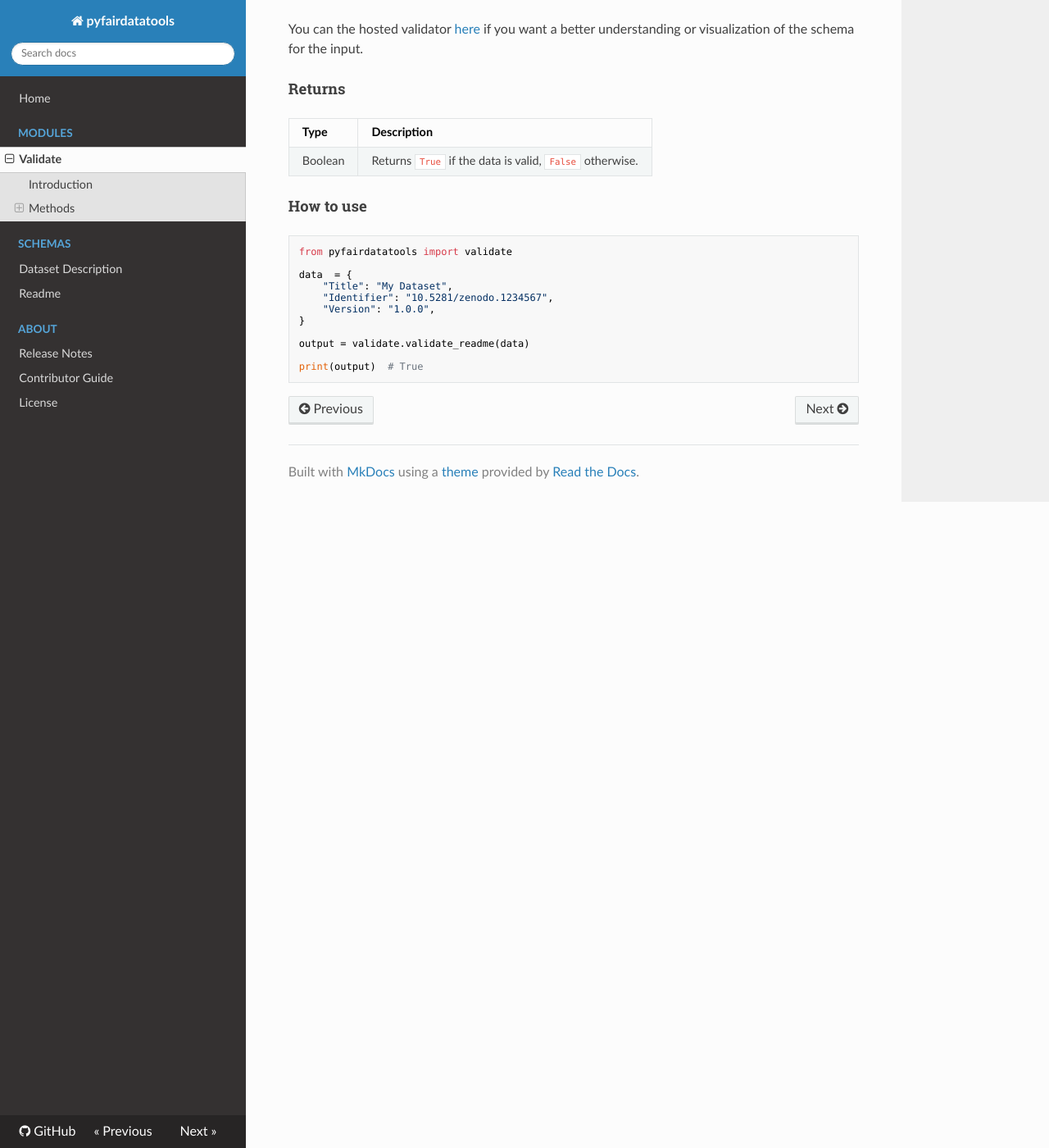
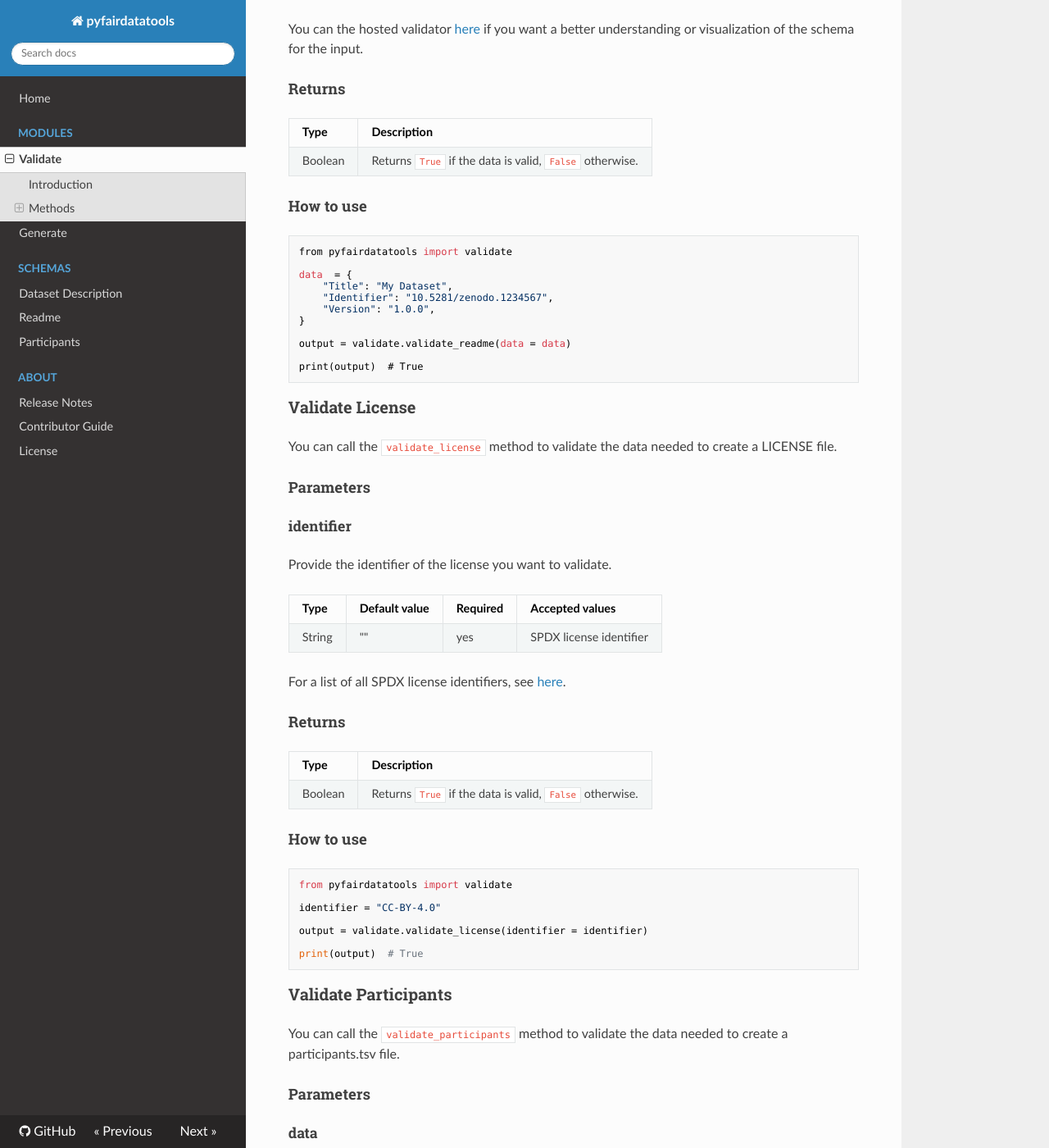
Before and after one commit to AI-READI/pyfairdatatools, an MkDocs documentation site: the page built from docs/modules/validate.md, in a window 1280 px wide and 1400 px high, scrolled down 1851 px. Shown: the whole window at 82% size. Built offline with MkDocs 1.6.1, drawn with Linux system fonts in a browser that asks for light colours; nearby versions of some CDN libraries; some of the changed text lies outside the part shown.

````diff
--- a/docs/modules/validate.md
+++ b/docs/modules/validate.md
@@ -51,7 +51,7 @@
     "IdentifierType": "DOI"
 }
 
-output = validate.validate_dataset_description(data)
+output = validate.validate_dataset_description(data = data)
 
 print(output)  # True
 ```
@@ -91,7 +91,81 @@
     "Version": "1.0.0",
 }
 
-output = validate.validate_readme(data)
+output = validate.validate_readme(data = data)
 
 print(output)  # True
 ```
+
+### Validate License
+
+You can call the `validate_license` method to validate the data needed to create a LICENSE file.
+
+#### Parameters
+
+##### identifier
+
+Provide the identifier of the license you want to validate.
+
+| Type   | Default value | Required | Accepted values         |
+| ------ | ------------- | -------- | ----------------------- |
+| String | ""            | yes      | SPDX license identifier |
+
+For a list of all SPDX license identifiers, see [here](https://spdx.org/licenses/).
+
+#### Returns
+
+| Type    | Description                                             |
+| ------- | ------------------------------------------------------- |
+| Boolean | Returns `True` if the data is valid, `False` otherwise. |
+
+#### How to use
+
+```python
+from pyfairdatatools import validate
+
+identifier = "CC-BY-4.0"
+
+output = validate.validate_license(identifier = identifier)
+
+print(output)  # True
+```
+
+### Validate Participants
+
+You can call the `validate_participants` method to validate the data needed to create a participants.tsv file.
+
+#### Parameters
+
+##### data
+
+Provide the data required for your `participants.tsv` file in this paramater.
+
+| Type   | Default value | Required | Accepted values                            |
+| ------ | ------------- | -------- | ------------------------------------------ |
+| Object | {}            | yes      | Data object following the required schemas |
+
+More information about the required data can be found in the [participants](../schemas/participants.md) schema.
+
+You can the hosted validator [here](https://www.jsonschemavalidator.net/s/aNSmlcv1) if you want a better understanding or visualization of the schema for the input.
+
+#### Returns
+
+| Type    | Description                                             |
+| ------- | ------------------------------------------------------- |
+| Boolean | Returns `True` if the data is valid, `False` otherwise. |
+
+#### How to use
+
+```python
+from pyfairdatatools import validate
+
+data = {
+    "participant_id": 'sub-id1',
+    "species": 'rattus norvegicus',
+    "age": 2
+}
+
+output = validate.validate_participants(data = data)
+
+print(output)  # True
+```
--- a/mkdocs.yml
+++ b/mkdocs.yml
@@ -13,7 +13,7 @@
   - codehilite
   - admonition
   - toc:
-        permalink: '
+      permalink: '
   - pymdownx.betterem
   - pymdownx.tilde
   - pymdownx.details
@@ -23,9 +23,11 @@
   - Home: index.md
   - Modules:
       - Validate: modules/validate.md
+      - Generate: modules/generate.md
   - Schemas:
-    - Dataset Description: schemas/dataset_description.md
-    - Readme: schemas/readme.md
+      - Dataset Description: schemas/dataset_description.md
+      - Readme: schemas/readme.md
+      - Participants: schemas/participants.md
   - About:
       - Release Notes: about/changelog.md
       - Contributor Guide: about/contributing.md
````
Also changed, not shown: docs/modules/generate.md (added, +256 -0 lines), docs/schemas/participants.md (added, +99 -0 lines), 1 other file.
